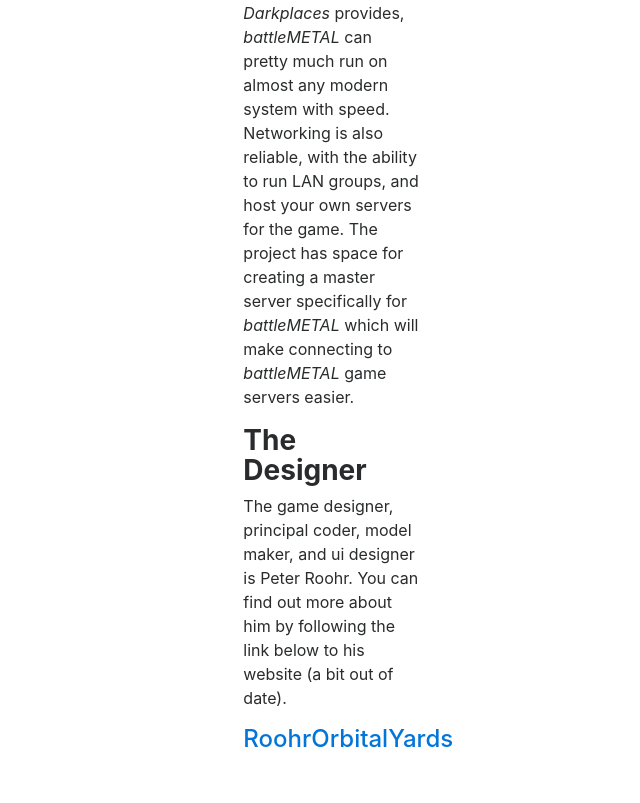
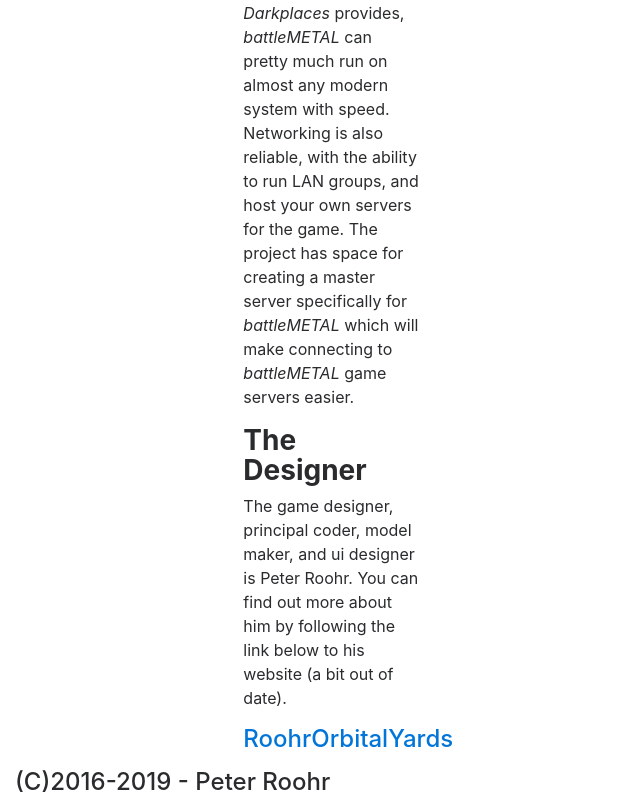
Before and after one commit to Subject9x/battleMETAL_website, a plain HTML site: page index.html in a window 1280 px wide. Shown: the part 1785-2588 px from the top of the page, without its empty margins (0-640 px from the left). Before the commit the page ends 2554 px from the top, so only its background shows below. Drawn offline with nearby package versions, Linux system fonts and the light colour scheme.

Commit message:
+ added copyright claim

```diff
--- a/index.html
+++ b/index.html
@@ -322,6 +322,11 @@
     </div>
     <div class="col-md-2"></div>
   </div>
+  <div class="row">
+    <div class="col justify-content-sm-center">
+      <h4>(C)2016-2019 - Peter Roohr
+    </div>
+  </div>
 </div>
 </body>
 </html>
```
